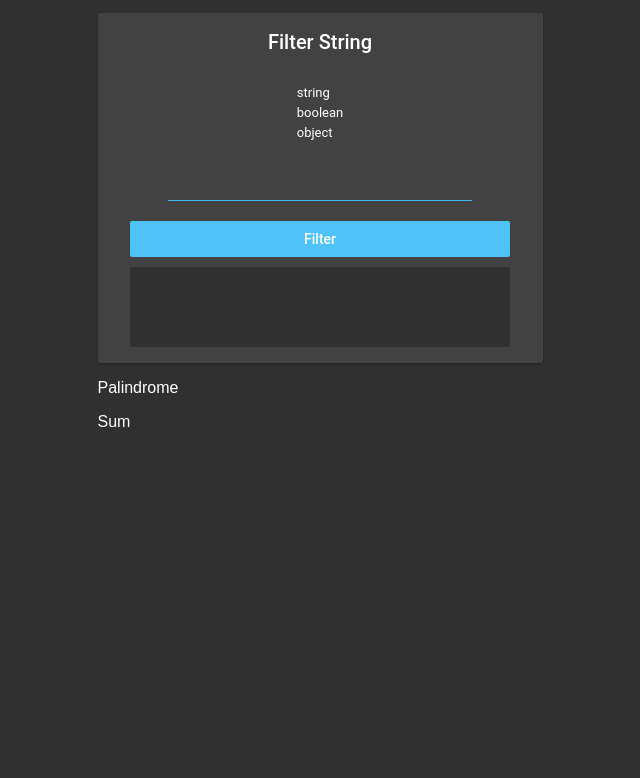
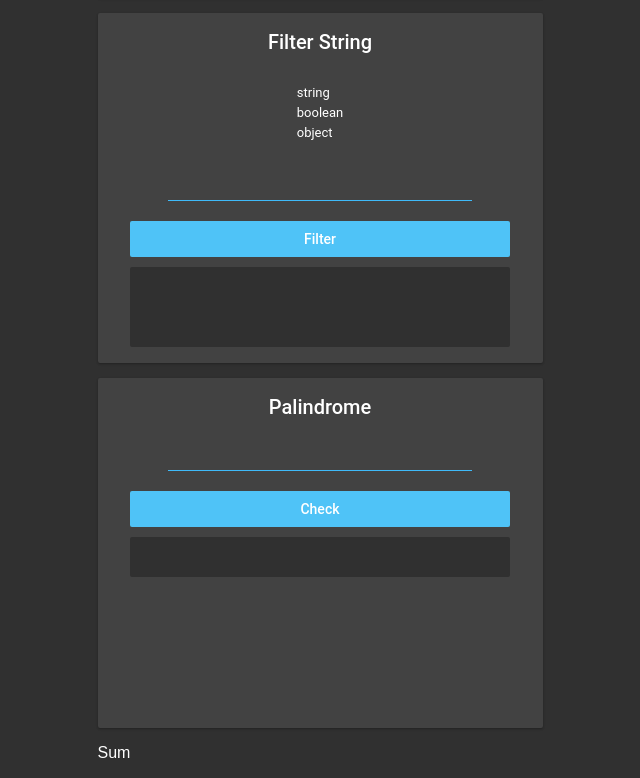
Before and after one commit to ctdupuis/react-toy-problems, a React (Create React App) app: page / in a window 1280 px wide. Shown: the part 692-1470 px from the top of the page, without its empty margins (320-960 px from the left). Before the commit the page ends 1139 px from the top, so only its background shows below. Built offline with nearby package versions, Linux system fonts and the light colour scheme.

Commit message:
palindrome complete

```diff
--- a/src/components/Topics/Palindrome.js
+++ b/src/components/Topics/Palindrome.js
@@ -1,11 +1,46 @@
-import React, { Component } from 'react'
+import React, { Component } from 'react';
+
+// div - className=”puzzleBox filterStringPB”
+
+// input - className=”inputLine”
+
+// button - className=”confirmationButton”
+
+// span - className=”resultsBox”
 
 export default class Palindrome extends Component {
+    state = {
+        userInput: "",
+        palindrome: ""
+    }
+
+    handleChange = event => {
+        this.setState({ [event.target.name]: event.target.value })
+    }
+
+    handleClick = event => {
+        let check = this.state.userInput.split("").reverse().join("");
+        if (check === this.state.userInput) {
+            this.setState({
+                userInput: "",
+                palindrome: "This word is a palindrome"
+            })
+        } else {
+            this.setState({
+                userInput: "",
+                palindrome: "This word is not a palindrome"
+            })
+        }
+    }
+
     render() {
         return (
-            <p>
-                Palindrome
-            </p>
+            <div className="puzzleBox filterStringPB">
+                <h4>Palindrome</h4>
+                <input type="text" name="userInput" className="inputLine" onChange={this.handleChange} />
+                <button onClick={this.handleClick} className="confirmationButton">Check</button>
+                <span className="resultsBox">{this.state.palindrome}</span>
+            </div>
         )
     }
 }
```
Also changed, not shown: src/components/Topics/FilterString.js (+0 -10 lines).
